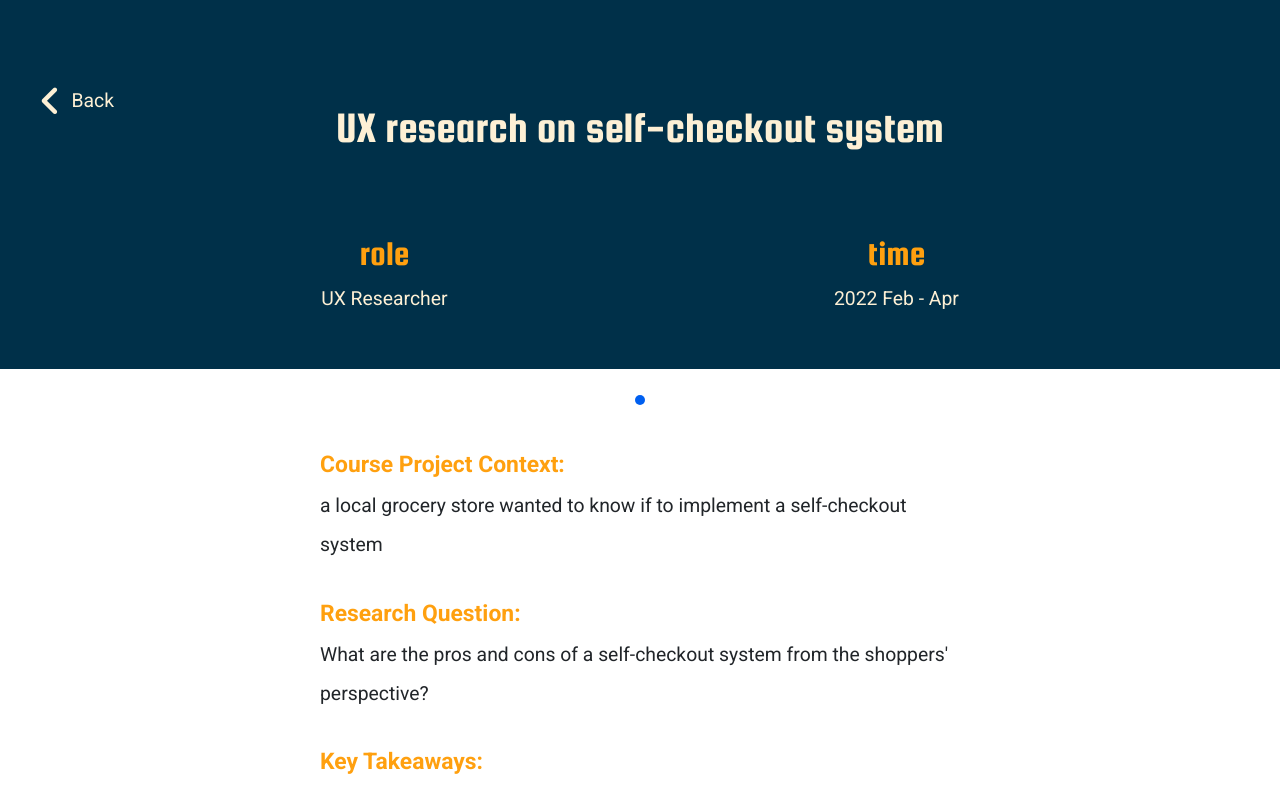
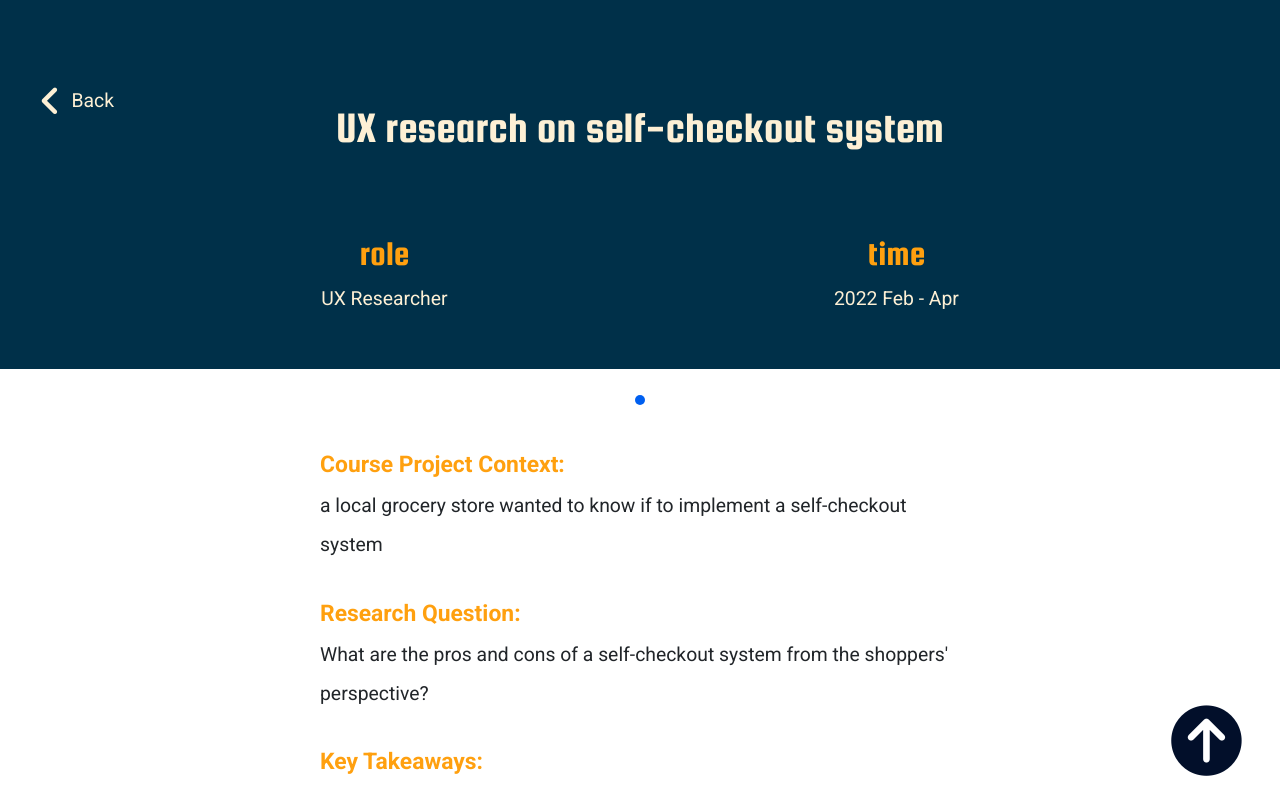
Before and after one commit to EmberShan/my_portfolio, a React (Create React App) app: page /project2 in a window 1280 px wide. Shown: the top 793 px of the page. Built offline with nearby package versions, Linux system fonts and the light colour scheme.

Commit message:
changed the footer to a fixed top icon

```diff
--- a/src/Detail/impressionism.js
+++ b/src/Detail/impressionism.js
@@ -3,7 +3,7 @@ import React from 'react'
 import { Link } from 'react-scroll';
 import { useNavigate } from 'react-router-dom';
 
-import {Top, Context, Summary, Content, VideoWrapper, Video, Footer} from './styles';
+import {Top, Context, Summary, Content, VideoWrapper, Video, Footer, GoToTop} from './styles';
 import v from './imgs/impressionism/2.mov';
 
 const Impressionism = () => {
@@ -12,6 +12,12 @@ const Impressionism = () => {
 
   return (
     <div id="impressionismTop">
+
+        <GoToTop>
+          <Link to="impressionismTop">
+              <i class="fa-solid fa-circle-arrow-up"></i>
+          </Link>
+        </GoToTop>
 
         <Top className='impressionism'>
             <div className='btnWrapper' style={{
@@ -224,13 +230,7 @@ const Impressionism = () => {
       </Content>
 
 
-      <Footer>
-        <Link smooth to="impressionismTop">
-            <i class="fa-solid fa-angle-up"></i>
-        </Link>
-
-
-      </Footer>
+      <Footer></Footer>
 
 
     </div>
--- a/src/Detail/mdp.js
+++ b/src/Detail/mdp.js
@@ -1,4 +1,4 @@
-import {Top, Context, Summary, Content, ImgWrapper, Footer} from './styles';
+import {Top, Context, Summary, Content, ImgWrapper, Footer, GoToTop} from './styles';
 import './detail.scss'
 
 import { Link } from 'react-scroll';
@@ -10,6 +10,12 @@ export default function MDP() {
   return (
 
     <div id='mdp'>
+
+        <GoToTop>
+          <Link to="mdp">
+              <i class="fa-solid fa-circle-arrow-up"></i>
+          </Link>
+        </GoToTop>
 
         <Top className='mdp'>
             <div className='btnWrapper' style={{
@@ -182,11 +188,7 @@ export default function MDP() {
 
 
 
-        <Footer>
-            <Link to="mdp">
-                <i class="fa-solid fa-angle-up"></i>
-            </Link>
-        </Footer>
+        <Footer></Footer>
 
     </div>
   )
--- a/src/Detail/project2.js
+++ b/src/Detail/project2.js
@@ -1,4 +1,4 @@
-import {Context, Summary, Content, Footer} from './styles';
+import {Context, Summary, Content, Footer, GoToTop} from './styles';
 import './detail.scss'
 
 import { Link } from 'react-scroll';
@@ -10,6 +10,12 @@ export default function Project2() {
   return (
 
     <div id='project2'>
+
+      <GoToTop>
+          <Link to="project2">
+              <i class="fa-solid fa-circle-arrow-up"></i>
+          </Link>
+      </GoToTop>
 
       <Context>
         <div className='btnWrapper'>
@@ -162,11 +168,7 @@ export default function Project2() {
       </Content>
 
 
-      <Footer>
-        <Link to="project2">
-            <i class="fa-solid fa-angle-up"></i>
-        </Link>
-      </Footer>
+      <Footer></Footer>
 
     </div>
   )
--- a/src/Detail/project3.js
+++ b/src/Detail/project3.js
@@ -1,4 +1,4 @@
-import {Context, Summary, Content, Footer, ImgWrapper} from './styles';
+import {Context, Summary, Content, Footer, ImgWrapper, GoToTop } from './styles';
 import './detail.scss'
 
 import { Link } from 'react-scroll';
@@ -10,6 +10,13 @@ export default function Project3() {
   return (
 
     <div id='project3'>
+
+    <GoToTop>
+        <Link to="project3">
+            <i class="fa-solid fa-circle-arrow-up"></i>
+        </Link>
+    </GoToTop>
+
 
       <Context>
         <div className='btnWrapper'>
@@ -57,8 +64,13 @@ export default function Project3() {
           <div className='text'>
             <h2> Key Takeaways:  </h2>
             <p>
-                Keep the 10 Heuristics Evaluations in mind,
+                Always keep the 10 Heuristics Evaluations in mind when designing,
+                <br></br>
+                Always give the user freedom when using our product,
+                <br></br>
                 Combine all members' results together,
+                <br></br>
+                Communicate with group memebers
             </p>
           </div>
 
@@ -192,19 +204,15 @@ export default function Project3() {
           </div>
 
 
-            {/* <div>
-                <h2> All 46 non-repeating issues found by our group here: </h2>
-            </div>
-            <img src={require('./imgs/project3/appendix.png')} alt=""/> */}
+        <div>
+            <h2> All 46 non-repeating issues found by our group here: </h2>
+        </div>
+        <img src={require('./imgs/project3/appendix.png')} alt=""/>
 
       </Content>
 
 
-      <Footer>
-        <Link to="project3">
-            <i class="fa-solid fa-angle-up"></i>
-        </Link>
-      </Footer>
+      <Footer></Footer>
 
     </div>
   )
--- a/src/Detail/rutabagga.js
+++ b/src/Detail/rutabagga.js
@@ -1,4 +1,4 @@
-import {Top, Context, Summary, Content, ImgWrapper, Footer} from './styles';
+import {Top, Context, Summary, Content, ImgWrapper, Footer, GoToTop} from './styles';
 import './detail.scss'
 
 import { Link } from 'react-scroll';
@@ -10,7 +10,11 @@ export default function Rutabagga() {
   return (
 
     <div id='rutabagga'>
-
+        <GoToTop>
+          <Link to="rutabagga">
+              <i class="fa-solid fa-circle-arrow-up"></i>
+          </Link>
+        </GoToTop>
 
         <Top className='rutabagga'>
             <div className='btnWrapper' style={{
@@ -119,11 +123,7 @@ export default function Rutabagga() {
         </Content>
 
 
-        <Footer>
-            <Link to="rutabagga">
-                <i class="fa-solid fa-angle-up"></i>
-            </Link>
-        </Footer>
+        <Footer></Footer>
 
     </div>
 
--- a/src/Detail/styles.js
+++ b/src/Detail/styles.js
@@ -145,28 +145,12 @@ export const Content = styled.div`
 export const Footer = styled.div`
     background-color: #003049;
     margin-top: 2%;
-    padding: 20px;
+    padding: 4%;
     text-align: center;
+    color: #FDF0D5;
 
-    a{
-        display: flex;
-        flex-direction: column;
-        justify-content: center;
-        align-items: center;
-        color: #FDF0D5;
-        text-decoration: none;
-
-        i{
-            color: #FDF0D5;
-            font-size: 3rem;
-        }
-
-        &:hover, &:active{
-            color: red;
-            i{
-                color: red;
-            }
-        }
+    &::after{
+        content: "© Ember Shan - University of Michigan 2021";
     }
 
 `
@@ -233,3 +217,36 @@ export const ImgWrapper = styled.span`
         }
     }
 `
+
+
+
+export const GoToTop = styled.div`
+    position: fixed;
+    z-index: 1000;
+    bottom: 3%;
+    right: 3%;
+    mix-blend-mode: difference;
+    cursor: pointer;
+
+    a{
+        display: flex;
+        flex-direction: column;
+        justify-content: center;
+        align-items: center;
+        color: #FDF0D5;
+        text-decoration: none;
+
+        i{
+            color: #FDF0D5;
+            font-size: 4rem;
+        }
+
+        &:hover, &:active{
+            color: red;
+            i{
+                color: red;
+            }
+        }
+    }
+
+`
--- a/src/pages/UX/index.js
+++ b/src/pages/UX/index.js
@@ -16,7 +16,8 @@ const UX = () => {
     }}>
         <Title style={{
           fontSize: '2.5rem',
-          marginBottom: '10px',
+          marginBottom: '3%',
+          marginTop: '5%',
         }}> UX Researcher </Title>
 
         <div>
```
Also changed, not shown: 1 other file (tests, documents, lock files or other folders).
